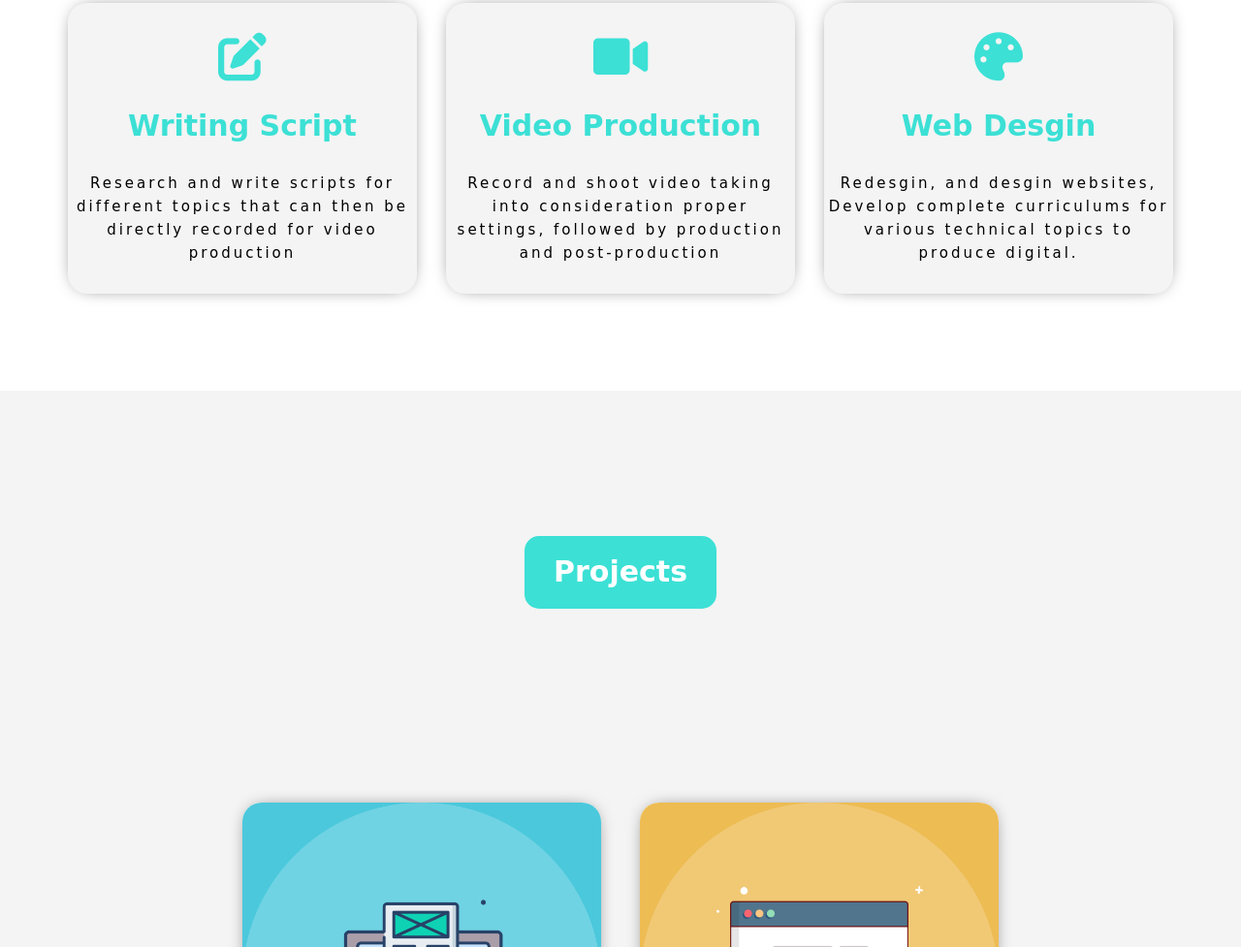
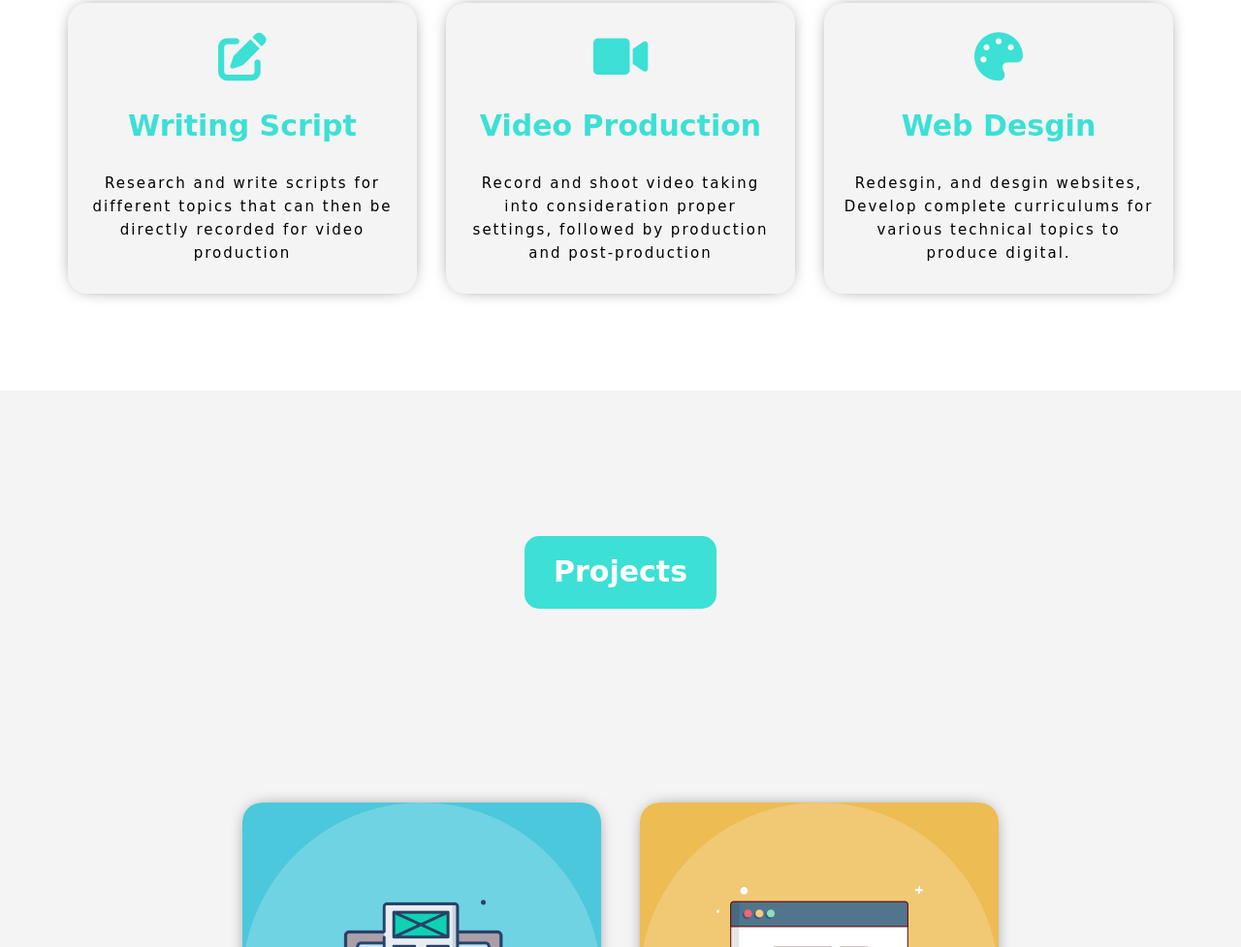
Before and after one commit to mo-sha-ban/Mostafa-shaban, a plain HTML site: page index.html in a window 1280 px wide. Shown: the part 1234-2211 px from the top of the page at 97% size. Drawn offline with Linux system fonts and the light colour scheme.

Commit message:
Update style.css

```diff
--- a/css/style.css
+++ b/css/style.css
@@ -313,10 +313,10 @@ header .container ul li a {
 }
 .services .text p {
     text-align: center;
-    letter-spacing: 3px;
+    letter-spacing: 2px;
     font-size: 15px;
     line-height: 1.6;
-    margin: 30px auto;
+    margin: 30px 20px;
 }
 @media (max-width:767px) {
     .services .container {
```
